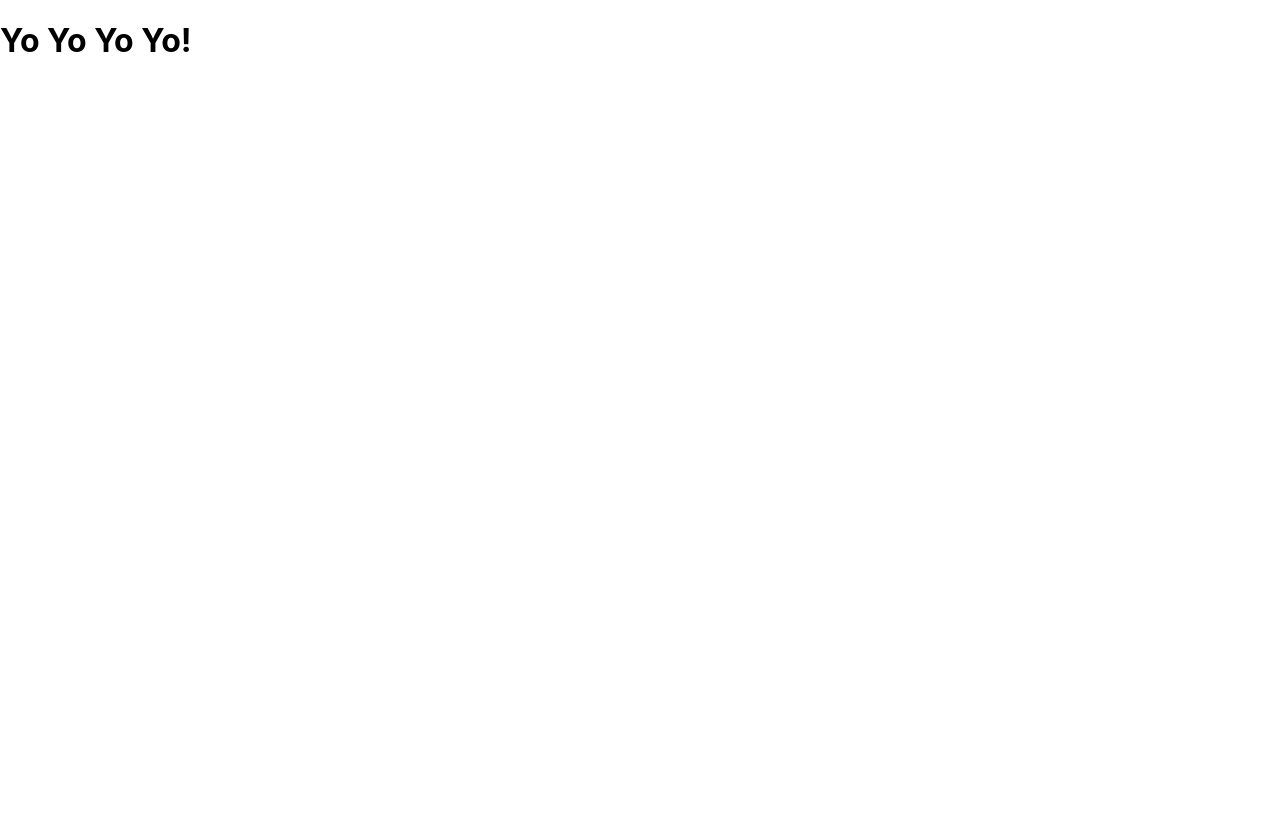
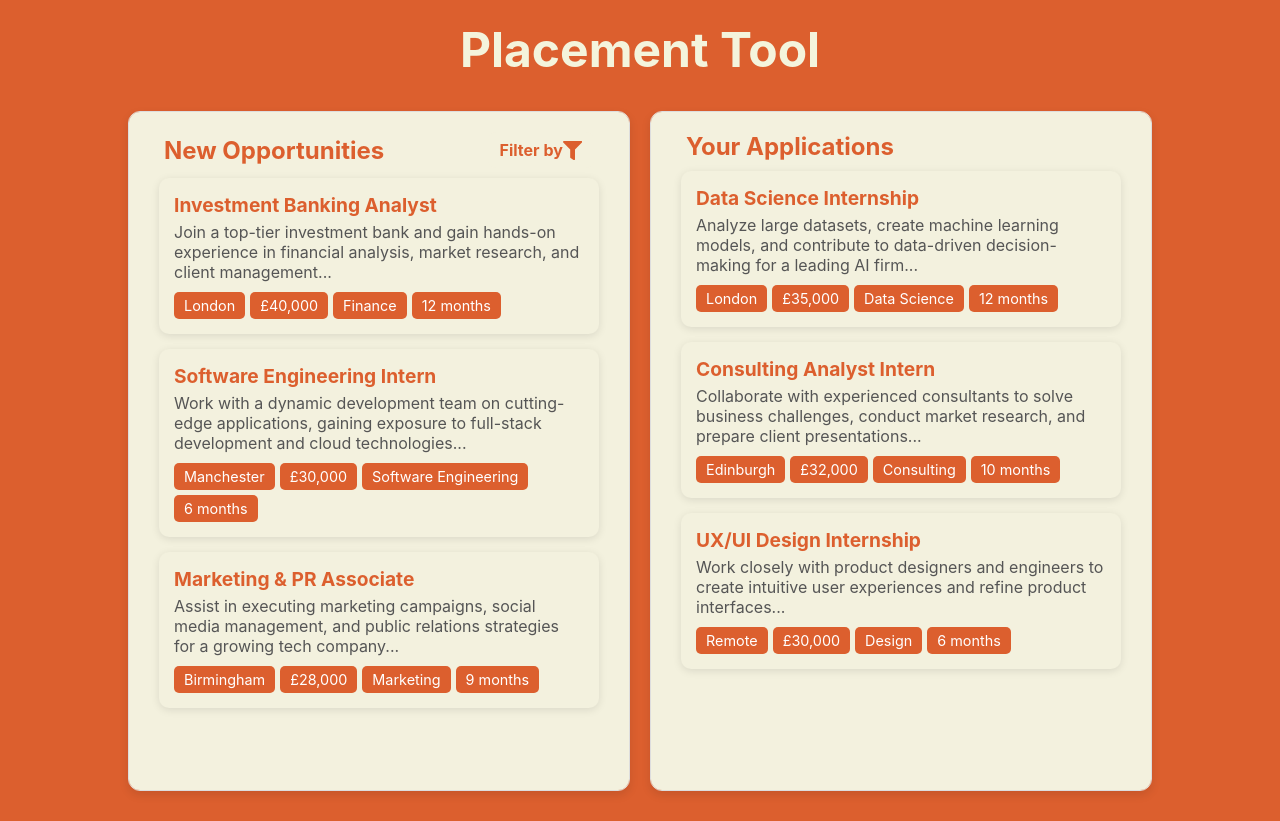
Before and after one commit to Placement-tool/NextStep-Placement-Hub, a React (Create React App) app in the folder client/: page / in a window 1280 px wide. Before the commit the page ends 800 px from the top, so only its background shows below. Built offline with nearby package versions, Linux system fonts and the light colour scheme.

Commit message:
SCRUM-50

```diff
--- a/client/package.json
+++ b/client/package.json
@@ -8,6 +8,7 @@
     "@testing-library/user-event": "^13.5.0",
     "react": "^18.3.1",
     "react-dom": "^18.3.1",
+    "react-icons": "^5.5.0",
     "react-scripts": "5.0.1",
     "web-vitals": "^2.1.4"
   },
--- a/client/src/App.js
+++ b/client/src/App.js
@@ -1,11 +1,88 @@
-import react from 'react';
+import React, { useState } from "react";
+import { FaFilter } from "react-icons/fa";
+
+const opportunities = [
+  { title: "Investment Banking Analyst", description: "Join a top-tier investment bank and gain hands-on experience in financial analysis, market research, and client management...", tags: ["London", "£40,000", "Finance", "12 months"] },
+  { title: "Software Engineering Intern", description: "Work with a dynamic development team on cutting-edge applications, gaining exposure to full-stack development and cloud technologies...", tags: ["Manchester", "£30,000", "Software Engineering", "6 months"] },
+  { title: "Marketing & PR Associate", description: "Assist in executing marketing campaigns, social media management, and public relations strategies for a growing tech company...", tags: ["Birmingham", "£28,000", "Marketing", "9 months"] },
+];
+
+const applications = [
+  { title: "Data Science Internship", description: "Analyze large datasets, create machine learning models, and contribute to data-driven decision-making for a leading AI firm...", tags: ["London", "£35,000", "Data Science", "12 months"] },
+  { title: "Consulting Analyst Intern", description: "Collaborate with experienced consultants to solve business challenges, conduct market research, and prepare client presentations...", tags: ["Edinburgh", "£32,000", "Consulting", "10 months"] },
+  { title: "UX/UI Design Internship", description: "Work closely with product designers and engineers to create intuitive user experiences and refine product interfaces...", tags: ["Remote", "£30,000", "Design", "6 months"] },
+];
+
+const filterOptions = {
+  Location: ["London", "Manchester", "Birmingham", "Edinburgh", "Remote"],
+  Salary: ["£30,000", "£32,000", "£35,000", "£40,000"],
+  Category: ["Finance", "Software Engineering", "Marketing", "Data Science", "Consulting", "Design"],
+  Length: ["6 months", "9 months", "10 months", "12 months"]
+};
+
+const PlacementOpportunity = ({ title, description, tags }) => (
+  <div className="placement-opportunity">
+    <div className="placement-title">{title}</div>
+    <div className="placement-description">{description}</div>
+    <div className="placement-tags">
+      {tags.map((tag, index) => <span key={index} className="tag">{tag}</span>)}
+    </div>
+  </div>
+);
 
 const App = () => {
-    return (
-        <div>
-            <h1>Yo Yo Yo Yo!</h1>
+  const [showFilter, setShowFilter] = useState(false);
+  const [selectedFilters, setSelectedFilters] = useState({});
+
+  const toggleFilterDropdown = () => setShowFilter(!showFilter);
+
+  const handleFilterChange = (category, option) => {
+    setSelectedFilters(prev => ({
+      ...prev,
+      [category]: prev[category] === option ? null : option
+    }));
+  };
+
+  return (
+    <div>
+      <h1>Placement Tool</h1>
+      <div className="tabs-container">
+        <div className="tab">
+        <div className="tab-title">
+          <span>New Opportunities</span>
+          <div className={`filter-container ${showFilter ? "active" : ""}`} onClick={toggleFilterDropdown}>
+            <span className="filter-text">Filter by</span>
+            <FaFilter className="filter-icon" />
+            {showFilter && (
+              <div className="filter-dropdown">
+                {Object.entries(filterOptions).map(([category, options]) => (
+                  <div key={category} className="filter-category">
+                    <span className="filter-category-title">{category}</span>
+                    {options.map(option => (
+                      <div key={option} className={`filter-option ${selectedFilters[category] === option ? "selected" : ""}`} onClick={() => handleFilterChange(category, option)}>
+                        {option}
+                      </div>
+                    ))}
+                  </div>
+                ))}
+              </div>
+            )}
+          </div>
         </div>
-    )
-}
+
+          <div className="tab-content">
+            {opportunities.map((opportunity, index) => <PlacementOpportunity key={index} {...opportunity} />)}
+          </div>
+        </div>
+        <div className="tab">
+          <div className="tab-title">Your Applications</div>
+          <div className="tab-content">
+            {applications.map((application, index) => <PlacementOpportunity key={index} {...application} />)}
+          </div>
+        </div>
+      </div>
+    </div>
+  );
+};
 
 export default App;
--- a/client/src/index.css
+++ b/client/src/index.css
@@ -1,13 +1,175 @@
 body {
   margin: 0;
   font-family: -apple-system, BlinkMacSystemFont, 'Segoe UI', 'Roboto', 'Oxygen',
-    'Ubuntu', 'Cantarell', 'Fira Sans', 'Droid Sans', 'Helvetica Neue',
-    sans-serif;
+    'Ubuntu', 'Cantarell', 'Fira Sans', 'Droid Sans', 'Helvetica Neue', sans-serif;
   -webkit-font-smoothing: antialiased;
   -moz-osx-font-smoothing: grayscale;
+  display: flex;
+  flex-direction: column;
+  min-height: 100vh;
+  background-color: #DC5F2E;
 }
 
-code {
-  font-family: source-code-pro, Menlo, Monaco, Consolas, 'Courier New',
-    monospace;
+h1 {
+  font-size: 3rem;
+  text-align: center;
+  margin-top: 20px;
+  color: #F4F4DC;
 }
+
+.tabs-container {
+  display: flex;
+  width: 80%;
+  height: calc(100vh - 120px);
+  margin: 30px auto;
+  gap: 20px;
+}
+
+.tab {
+  flex: 1;
+  overflow-y: auto;
+  padding: 20px;
+  box-sizing: border-box;
+  background: #F3F1DE;
+  border-radius: 12px;
+  box-shadow: 0 4px 10px rgba(0, 0, 0, 0.1);
+  border: 1px solid #ddd;
+  transition: transform 0.2s ease-in-out;
+}
+
+.tab:hover {
+  transform: translateY(-3px);
+  box-shadow: 0 6px 15px rgba(0, 0, 0, 0.15);
+}
+
+.tab-title {
+  font-size: 1.5rem;
+  font-weight: bold;
+  color: #DC5F2E;
+  display: flex;
+  justify-content: space-between;
+  align-items: center;
+  padding: 0 15px;
+}
+
+.tab-content {
+  height: calc(100% - 40px);
+  padding: 10px;
+  color: #333;
+}
+
+/* Placement Opportunity Cards */
+.placement-opportunity {
+  background: #F3F1DE;
+  padding: 15px;
+  border-radius: 10px;
+  box-shadow: 0 2px 8px rgba(0, 0, 0, 0.1);
+  margin-bottom: 15px;
+  transition: transform 0.2s ease-in-out;
+}
+
+.placement-opportunity:hover {
+  transform: translateY(-3px);
+  box-shadow: 0 4px 12px rgba(0, 0, 0, 0.15);
+}
+
+.placement-title {
+  font-size: 1.2rem;
+  font-weight: bold;
+  color: #DC5F2E;
+}
+
+.placement-description {
+  font-size: 1rem;
+  margin-top: 5px;
+  color: #555;
+}
+
+.placement-tags {
+  margin-top: 10px;
+  display: flex;
+  flex-wrap: wrap;
+  gap: 5px;
+}
+
+.tag {
+  background: #DC5F2E;
+  color: white;
+  padding: 5px 10px;
+  border-radius: 5px;
+  font-size: 0.9rem;
+}
+
+.filter-container {
+  position: relative; /* This ensures the dropdown appears relative to this button */
+  display: inline-flex;
+  align-items: center;
+  cursor: pointer;
+  padding: 8px 12px;
+  background-color: #f3f1de;
+  border-radius: 8px;
+}
+
+.filter-container:hover {
+  transform: translateY(-2px);
+  box-shadow: 0 4px 12px rgba(0, 0, 0, 0.15);
+}
+
+.filter-container.active {
+  background: #e2dfc6;
+  box-shadow: 0 4px 12px rgba(0, 0, 0, 0.2);
+}
+
+.filter-text {
+  font-size: 1rem;
+  font-weight: bold;
+  color: #DC5F2E;
+}
+
+.filter-icon {
+  font-size: 1.2rem;
+  color: #DC5F2E;
+}
+
+.filter-dropdown {
+  position: absolute;
+  top: 110%; /* Moves dropdown just below the button */
+  left: 0;
+  width: 250px;
+  max-height: 250px; /* Restricts height to avoid too much scrolling */
+  overflow-y: auto; /* Enables scrolling when there are many categories */
+  background: white;
+  border: 1px solid #ccc;
+  box-shadow: 0px 4px 6px rgba(0, 0, 0, 0.1);
+  z-index: 10;
+  padding: 10px;
+  border-radius: 8px;
+}
+
+.filter-category {
+  margin-bottom: 10px;
+}
+
+.filter-category-title {
+  font-weight: bold;
+  color: #DC5F2E;
+  display: block;
+  margin-bottom: 5px;
+}
+
+.filter-option {
+  padding: 5px;
+  cursor: pointer;
+  border-radius: 5px;
+  transition: background 0.2s ease;
+}
+
+.filter-option:hover {
+  background: #DC5F2E;
+  color: white;
+}
+
+.filter-option.selected {
+  background: #DC5F2E;
+  color: white;
+}
```
Also changed, not shown: 1 other file (tests, documents, lock files or other folders).
